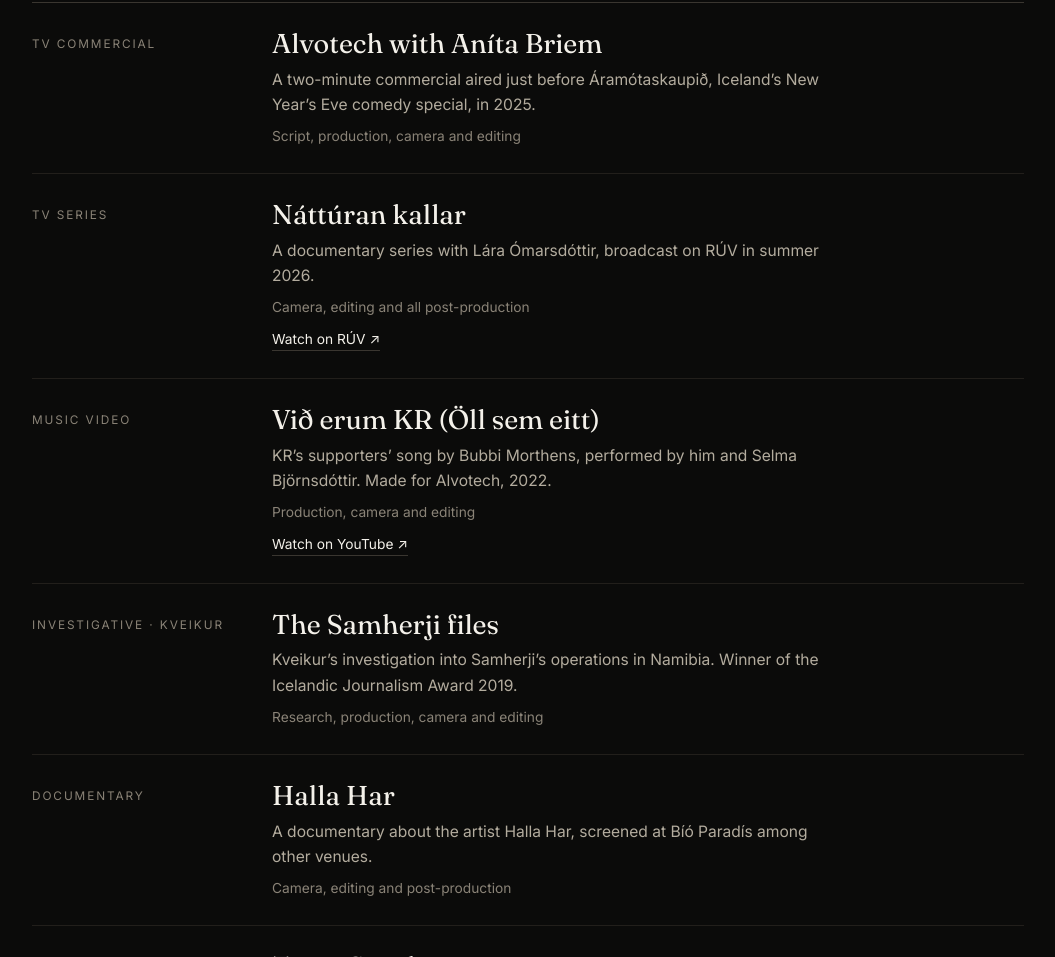
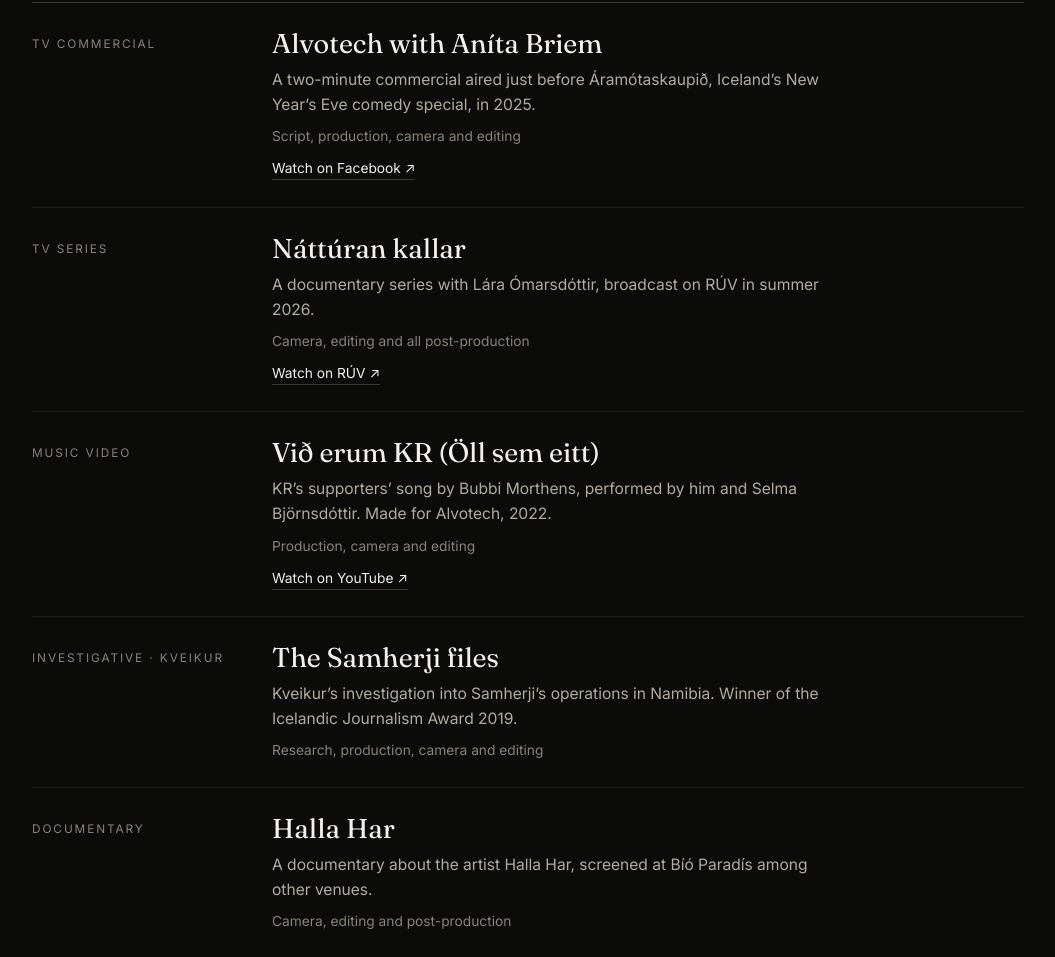
Before and after one commit to Drengsson/Drengsson, a plain HTML site: page en.html in a window 1280 px wide. Shown: the part 1673-2630 px from the top of the page, without its empty margins (112-1167 px from the left). Drawn offline with Linux system fonts and the light colour scheme; a script that the page names is missing.

Commit message:
Link Alvotech New Year commercial

```diff
--- a/en.html
+++ b/en.html
@@ -389,6 +389,7 @@
           <div>
             <h3>Alvotech with Aníta Briem</h3>
             <p>A two-minute commercial aired just before Áramótaskaupið, Iceland’s New Year’s Eve comedy special, in 2025.<span class="work-role">Script, production, camera and editing</span></p>
+            <a class="work-link" href="https://www.facebook.com/reel/770685162713562" target="_blank" rel="noopener">Watch on Facebook ↗</a>
           </div>
         </li>
         <li class="work-item">
```
Also changed, not shown: index.html (+1 -0 lines).
